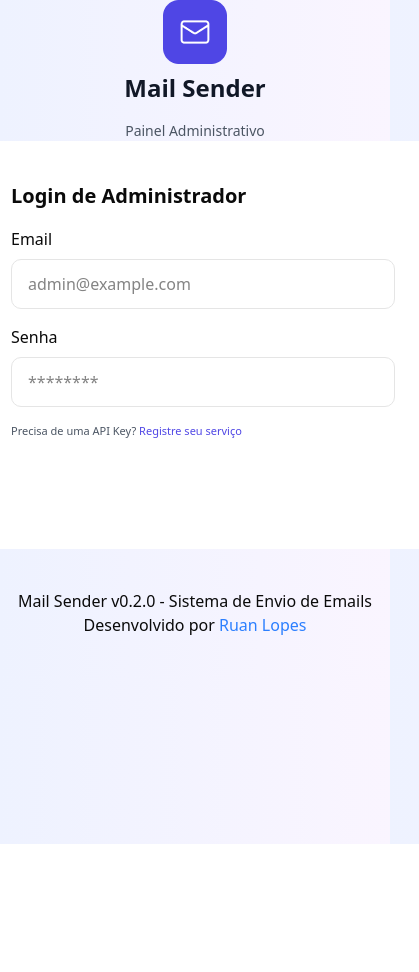
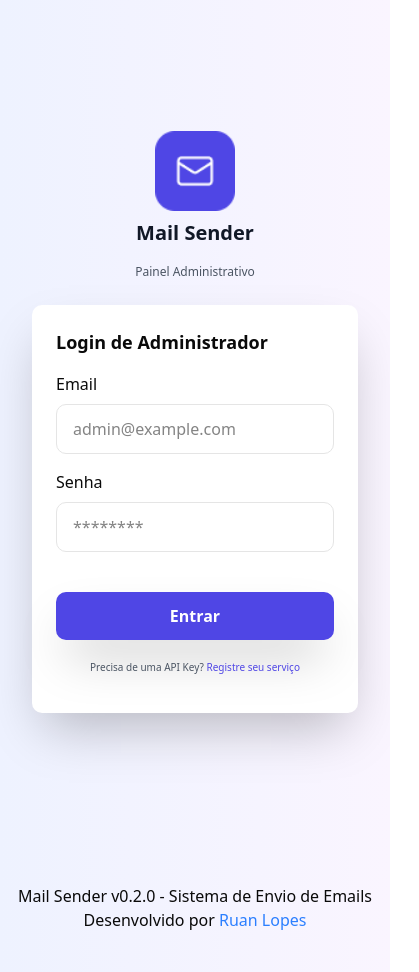
Before and after one commit to RuanLopes1350/mailsender-front, a Next.js app: page /login in a window 390 px wide. Shown: the whole page, 419 px wide, since content can reach past the window. Before the commit the page ends 844 px from the top, so only its background shows below. Built offline with nearby package versions, Linux system fonts and the light colour scheme.

Commit message:
finalizado tela login; responsividade tela login

```diff
--- a/src/app/login/page.tsx
+++ b/src/app/login/page.tsx
@@ -1,25 +1,27 @@
 "use client";
 
 import AuthPanel from "@/components/auth-panel";
+import Button from "@/components/button";
 import Input from "@/components/input";
 
 export default function LoginPage() {
     return (
-        <>
-            <div>
+        <div className="min-h-screen flex flex-col items-center justify-center p-4 sm:p-6 md:p-8 gap-6 md:gap-8">
+            <div className="w-full max-w-md">
                 <div className="flex flex-col items-center gap-2">
-                    <img src="/logo-purple.png" />
-                    <h1 className="text-2xl font-bold text-[#111827]">Mail Sender</h1>
-                    <p className="text-[#4B5563] text-[14px] pt-2">Painel Administrativo</p>
+                    <img src="/logo-purple.png" className="w-20 h-20 sm:w-24 sm:h-24 md:w-auto md:h-auto object-contain" alt="Logo Mail Sender" />
+                    <h1 className="text-xl sm:text-2xl font-bold text-[#111827]">Mail Sender</h1>
+                    <p className="text-[#4B5563] text-[12px] sm:text-[14px] pt-2">Painel Administrativo</p>
                 </div>
             </div>
 
-            <div className="flex items-center justify-center">
-                <AuthPanel titulo="Login de Administrador" rodape="Precisa de uma API Key?" rodapeLink="/cadastro" rodapeLinkTexto="Registre seu serviço" altura="h-[408px]" largura="w-[448px]">
-                    <Input id="email" label="Email" type="email" placeholder="admin@example.com" altura="h-[50px]" largura="w-[384px]" />
-                    <Input id="senha" label="Senha" type="password" placeholder="********" altura="h-[50px]" largura="w-[384px]" />
+            <div className="w-full max-w-md flex items-center justify-center px-4">
+                <AuthPanel titulo="Login de Administrador" rodape="Precisa de uma API Key?" rodapeLink="/cadastro" rodapeLinkTexto="Registre seu serviço" altura="h-auto min-h-[408px]" largura="w-full">
+                    <Input id="email" label="Email" type="email" placeholder="admin@example.com" altura="h-[50px]" largura="w-full" />
+                    <Input id="senha" label="Senha" type="password" placeholder="********" altura="h-[50px]" largura="w-full" />
+                    <Button texto="Entrar" cor="bg-[#4F46E5]" hover="hover:bg-[#231c9b]" largura="w-full" altura="h-[48px]" margem="mb-5 mt-10" />
                 </AuthPanel>
             </div>
-        </>
+        </div>
     )
 }
--- a/src/components/auth-panel/index.tsx
+++ b/src/components/auth-panel/index.tsx
@@ -13,13 +13,15 @@ interface AuthPanelProps {
 
 export default function AuthPanel({ titulo, subtitulo, rodape, rodapeLink, rodapeLinkTexto, altura, largura, children }: AuthPanelProps) {
     return (
-        <div className={`bg-white ${largura} ${altura} p-10`}>
-            <h1 className="text-[20px] font-bold">{titulo}</h1>
+        <div className={`bg-white ${largura} ${altura} p-6 sm:p-8 md:p-10 rounded-[10px] shadow-2xl`}>
+            <h1 className="text-[18px] sm:text-[20px] font-bold">{titulo}</h1>
             {subtitulo && (
-                <p>{subtitulo}</p>
+                <p className="text-sm sm:text-base">{subtitulo}</p>
             )}
             {children}
-            <p className="text-[11px] text-[#4B5563]">{rodape} {rodapeLink && rodapeLinkTexto && <Link className="text-[#4F46E5]" href={rodapeLink}>{rodapeLinkTexto}</Link>}</p>
+            <div className="flex items-center justify-center">
+                <p className="text-[10px] sm:text-[11px] text-[#4B5563] text-center">{rodape} {rodapeLink && rodapeLinkTexto && <Link className="text-[#4F46E5]" href={rodapeLink}>{rodapeLinkTexto}</Link>}</p>
+            </div>
         </div>
     )
 }
--- a/src/components/button/index.tsx
+++ b/src/components/button/index.tsx
@@ -0,0 +1,14 @@
+interface ButtonProps {
+    texto: string;
+    cor: string;
+    altura: string;
+    largura: string;
+    margem?: string;
+    hover?: string
+}
+
+export default function Button({ texto, cor, altura, largura, hover, margem }: ButtonProps) {
+    return (
+        <div className={`rounded-[10px] shadow-2xl flex items-center justify-center font-bold text-white cursor-pointer ${cor} ${altura} ${largura} ${hover} ${margem}`}>{texto}</div>
+    )
+}
```
Also changed, not shown: tsconfig.json (+14 -4 lines), 1 other file (tests, documents, lock files or other folders).
